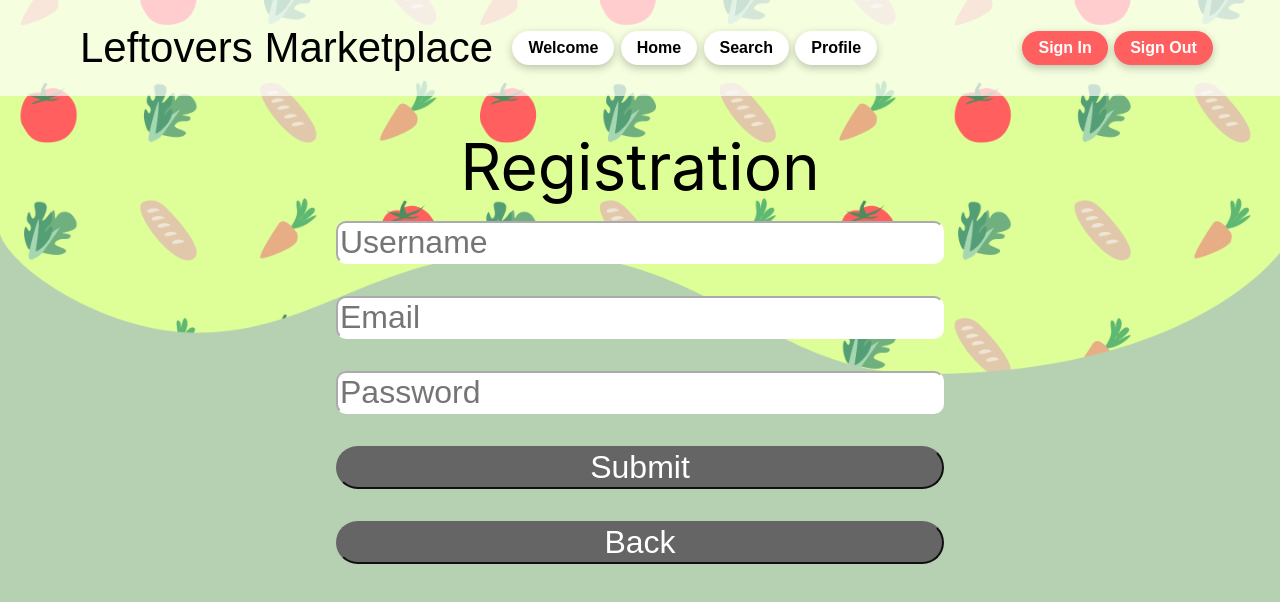
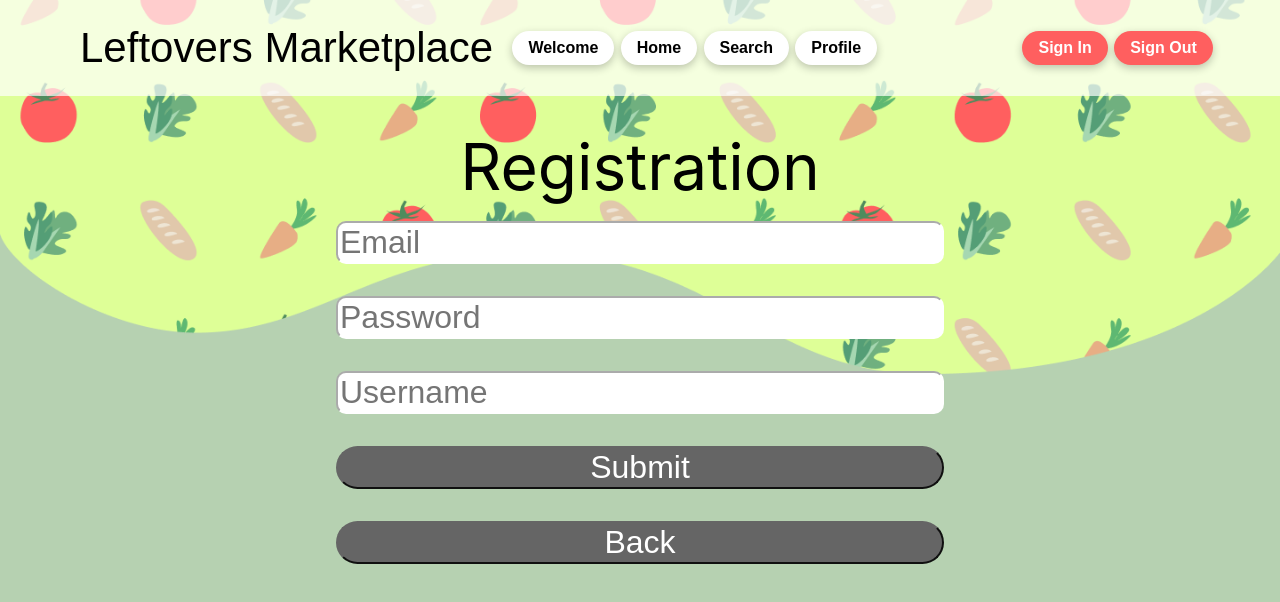
Before and after one commit to geerma/leftoversmarketplace, a React (Create React App) app: page / in a window 1280 px wide. Both pictures are taken after a click on the button "Register". Shown: the top 602 px of the page. Built offline with nearby package versions, Linux system fonts and the light colour scheme.

Commit message:
update login

```diff
--- a/src/Pages/Welcomepage/Welcomepage.jsx
+++ b/src/Pages/Welcomepage/Welcomepage.jsx
@@ -64,6 +64,12 @@ const Welcomepage = () => {
     }
   };
 
+  const registerClick = () => {
+    setRegistering(!registering);
+    setEmail("");
+    setPassword("");
+  };
+
   return (
     <div className="welcome_container">
       <div>
@@ -75,17 +81,7 @@ const Welcomepage = () => {
           <div className="register_container">
             Registration
             <input
-              type="username-register"
-              placeholder="Username"
-              onChange={(e) =>
-                setRegisterInfo((prevState) => ({
-                  ...prevState,
-                  usernameregister: e.target.value,
-                }))
-              }
-            />
-            <input
-              type="email-register"
+              type="email"
               placeholder="Email"
               onChange={(e) =>
                 setRegisterInfo((prevState) => ({
@@ -95,7 +91,7 @@ const Welcomepage = () => {
               }
             />
             <input
-              type="password-register"
+              type="password"
               placeholder="Password"
               onChange={(e) =>
                 setRegisterInfo((prevState) => ({
@@ -104,26 +100,36 @@ const Welcomepage = () => {
                 }))
               }
             />
+            <input
+              type="text"
+              placeholder="Username"
+              onChange={(e) =>
+                setRegisterInfo((prevState) => ({
+                  ...prevState,
+                  usernameregister: e.target.value,
+                }))
+              }
+            />
             <button onClick={() => handleRegisterSubmit()}>Submit</button>
-            <button onClick={() => setRegistering(false)}>Back</button>
+            <button onClick={() => registerClick()}>Back</button>
           </div>
         ) : (
           <div className="login_container">
             Login
             <input
-              type="emaikl-login"
+              type="email"
               placeholder="Email"
               value={email}
               onChange={(e) => setEmail(e.target.value)}
             />
             <input
-              type="password-login"
+              type="password"
               placeholder="Password"
               value={password}
               onChange={(e) => setPassword(e.target.value)}
             />
             <button onClick={(e) => handleLogin(e)}>Login</button>
-            <button onClick={() => setRegistering(true)}>Register</button>
+            <button onClick={() => registerClick()}>Register</button>
           </div>
         )}
       </div>
```
Also changed, not shown: 1 other file (tests, documents, lock files or other folders).
